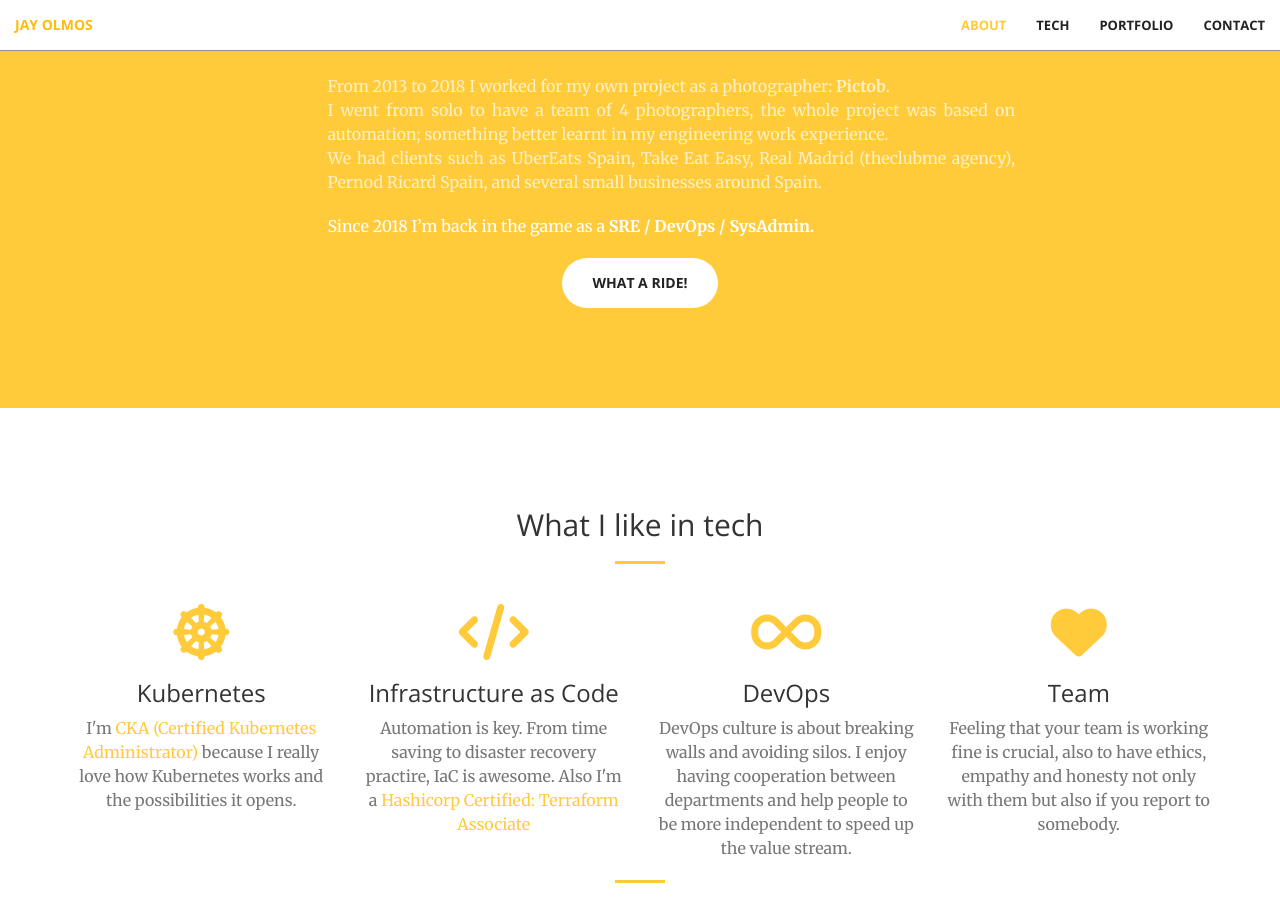
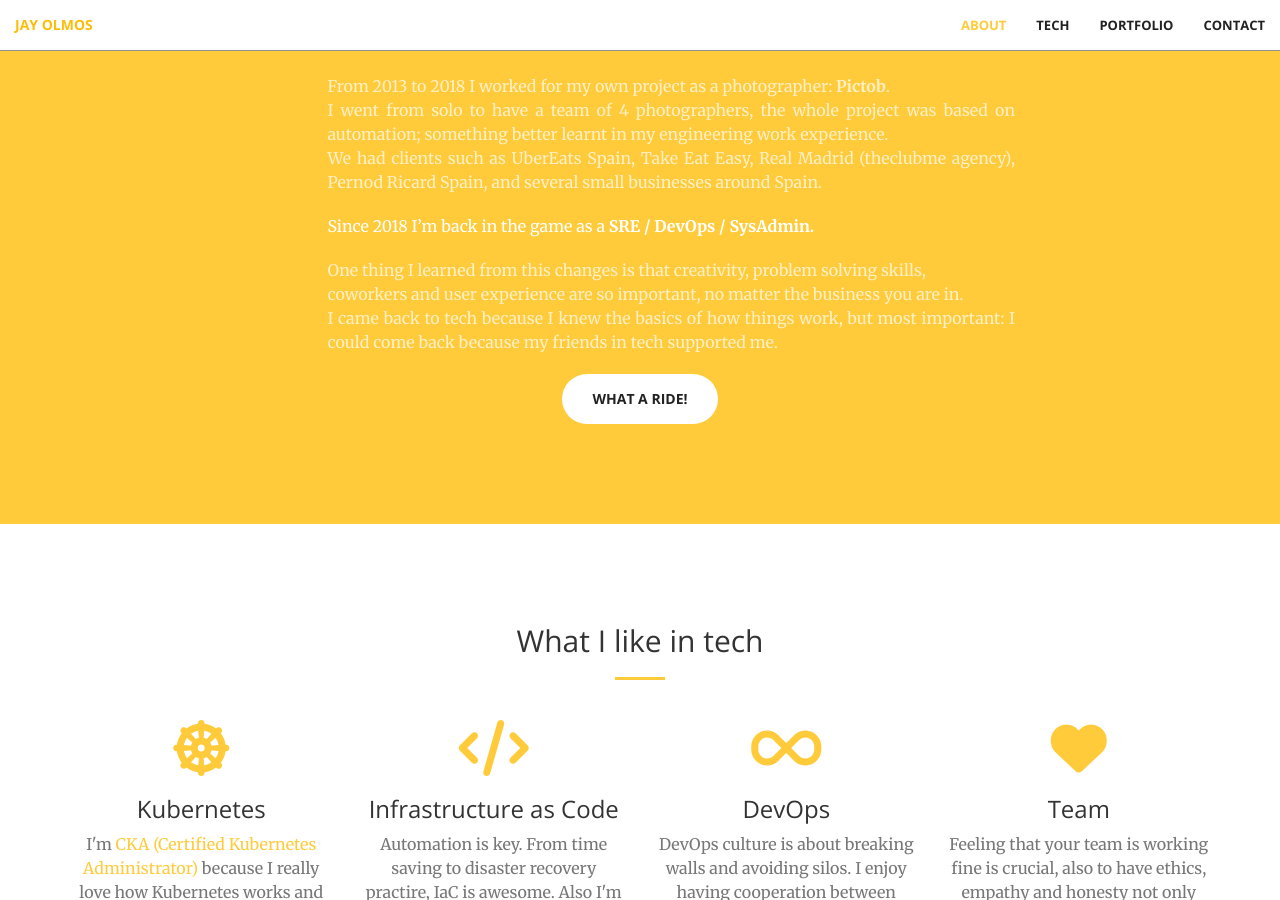
Before and after one commit to jayolmos/wen, a Jekyll site: the page built from index.markdown, in a window 1280 px wide and 900 px high, scrolled down 1098 px. Built offline with Jekyll 4.4.1, drawn with Linux system fonts in a browser that asks for light colours; nearby versions of some CDN libraries.

Commit message:
new about me

```diff
--- a/_includes/call-to-action.html
+++ b/_includes/call-to-action.html
@@ -12,6 +12,11 @@
                     I went from solo to have a team of 4 photographers, the whole project was based on automation; something better learnt in my engineering work experience.<br>
                     We had clients such as UberEats Spain, Take Eat Easy, Real Madrid (theclubme agency), Pernod Ricard Spain, and several small businesses around Spain.</p>
                     <p class="text-justify col-lg-offset-1">Since 2018 I’m back in the game as a <b>SRE / DevOps / SysAdmin.</b></p>
+                    <p class="text-faded text-justify col-lg-offset-1">
+                    One thing I learned from this changes is that creativity, problem solving skills, <br>
+                    coworkers and user experience are so important, no matter the business you are in.<br>
+                    I came back to tech because I knew the basics of how things work, but most important: I could come back because my friends in tech supported me.<br>
+                </p>
                 <a href="#tech" class="btn btn-default btn-xl page-scroll ">What a ride!</a>
             </div>
         </div>
```
